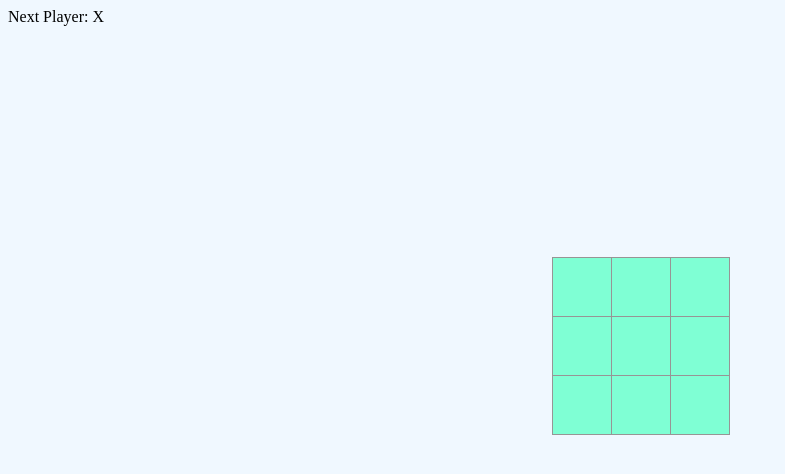
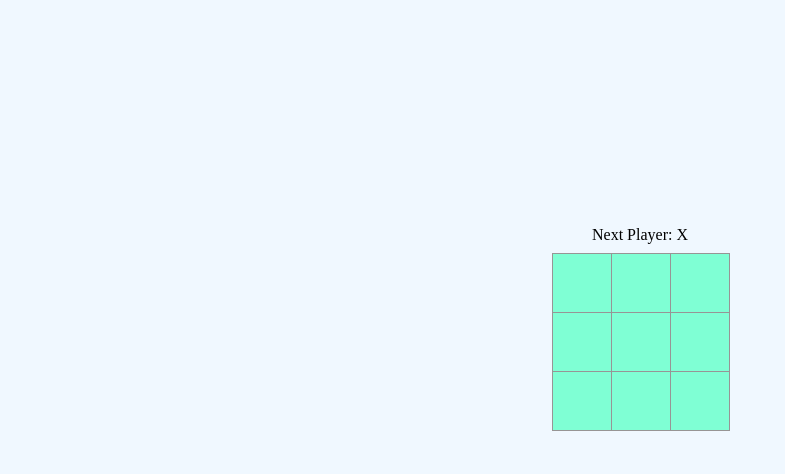
Before and after one commit to Alejandrox27/TicTacToe, a React (Vite) app: page / in a window 1280 px wide. Shown: the top 474 px of the page, without its empty margins (0-785 px from the left). Built offline with nearby package versions, Linux system fonts and the light colour scheme.

Commit message:
Add a win tap

```diff
--- a/src/App.css
+++ b/src/App.css
@@ -29,5 +29,35 @@
   font-size: 20px;
   padding: 0;
   text-align: center;
+  cursor: pointer;
 
 }
+
+.status-next{
+  margin-bottom: 10px;
+}
+
+.status-win{
+  height: 90vh;
+  display: flex;
+  flex-direction: column;
+  align-items: center;
+  justify-content: center;
+  font-size: 45px;
+}
+
+.button-restart{
+  width: 20%;
+  min-width: 200px;
+  height: 40px;
+  border-radius: 7px;
+  border: none;
+  background-color: aqua;
+  font-size: 20px;
+  font-weight: 600;
+  cursor: pointer;
+}
+
+.d-none{
+  display: none;
+}
--- a/src/App.jsx
+++ b/src/App.jsx
@@ -15,18 +15,36 @@ export default function App(){
     setXIsNext(!xIsNext);
   }
 
+  let status_win;
+  let status_next;
+
+  function restartGame(){
+    document.getElementsByClassName("status-win")[0].classList.add("d-none")
+    document.getElementsByClassName("button-restart")[0].classList.add("d-none")
+    document.getElementsByClassName("container")[0].classList.remove("d-none")
+
+    status_next = "Next Player: " + (xIsNext ? "X" : "O");
+  }
+
   const winner = calculateWinner(squares);
-  let status;
+
   if (winner) {
-    status = "Winner: " + winner;
+    status_win = "Winner: " + winner;
+    document.getElementsByClassName("status-win")[0].classList.remove("d-none")
+    document.getElementsByClassName("button-restart")[0].classList.remove("d-none")
+    document.getElementsByClassName("container")[0].classList.add("d-none")
   } else {
-    status = "Next Player: " + (xIsNext ? "X" : "O");
+    status_next = "Next Player: " + (xIsNext ? "X" : "O");
   }
 
   return(
     <>
-    <div className='status'>{status}</div>
+    <div className='d-none status-win'>
+      <h3>{status_win}</h3>
+      <button onClick={restartGame} className='d-none button-restart'>Restart</button>
+    </div>
     <div className='container'>
+      <div className='status-next'>{status_next}</div>
       <div className='board-row'>
         <Square value={squares[0]} onSquareClick={() => (handleClick(0))} />
         <Square value={squares[1]} onSquareClick={() => (handleClick(1))} />
```
